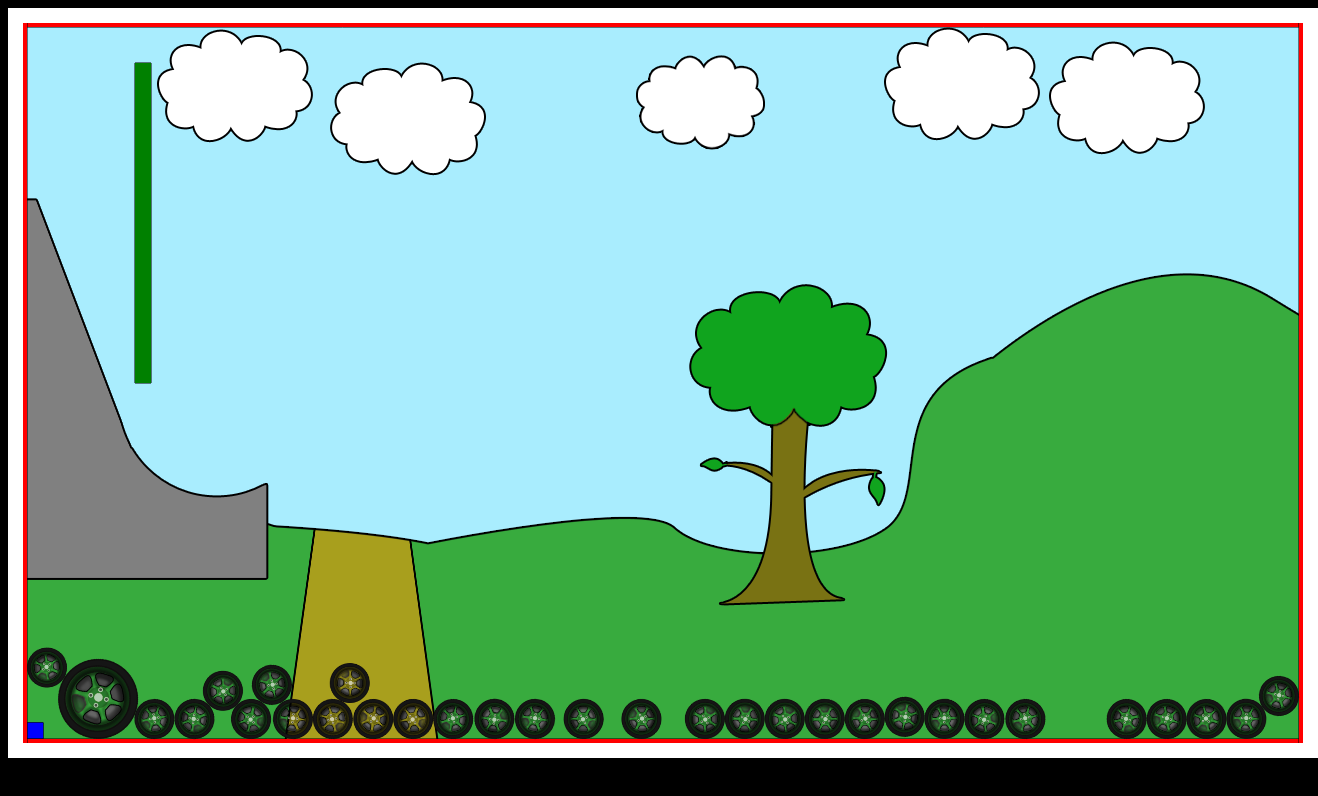
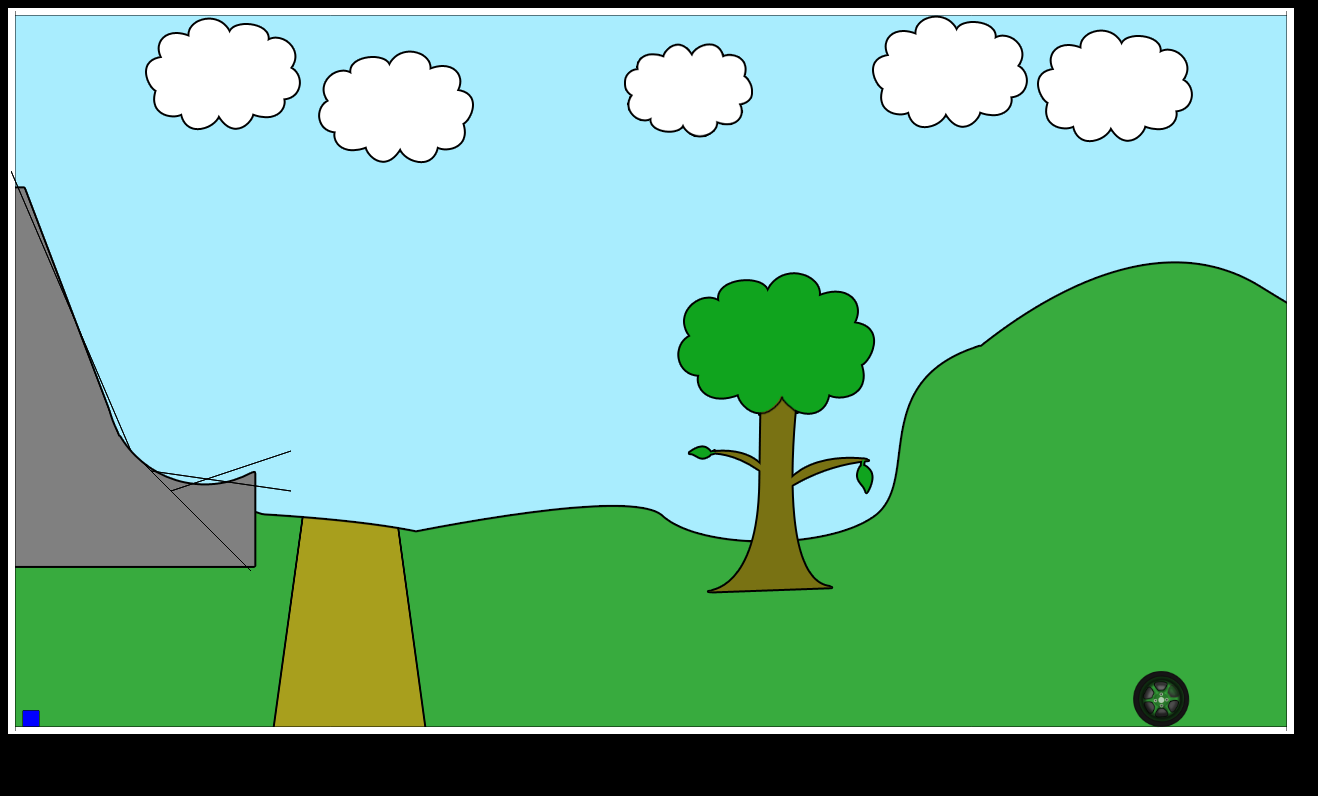
Before and after one commit to frecar/recyclone, a plain HTML site: page index.html in a window 1280 px wide. Shown: the whole page, 1318 px wide, since content can reach past the window. Drawn offline with Linux system fonts and the light colour scheme.

Commit message:
add slope

```diff
--- a/game.js
+++ b/game.js
@@ -94,8 +94,8 @@
     var groundTemplate = {
         name: 'ground',
         type: 'static',
-        height: .1,
-        color: 'red'
+        height: 0.1,
+        color: 'white'
     };
 
     //Wall of heaven
@@ -112,56 +112,71 @@
 
     world.createEntity(
         {
-            width: 0.2,
-            //shape: "square",
+            shape: "polygon",
             type: "static",
-            fixedRotation: false,
-            rotation: 70,
-            x: 3,
-            y: 5,
-            height: 4,
-            color: 'green'
+            points: [
+                {x: 0, y: 4},
+                {x: 3, y: 11}
+            ],
+            rotation: 120,
+            x: 0,
+            y: 0,
+            friction: 0.1
         });
+
+    world.createEntity(
+        {
+            shape: "polygon",
+            type: "static",
+            points: [
+                {x: 3, y: 11},
+                {x: 6, y: 14}
+            ],
+            rotation: 120,
+            x: 0,
+            y: 0,
+            friction: 0
+        });
+
+    world.createEntity(
+        {
+            shape: "polygon",
+            type: "static",
+            points: [
+                {x: 3.5, y: 11.5},
+                {x: 7, y: 12}
+            ],
+            rotation: 120,
+            x: 0,
+            y: 0,
+            friction: 0
+        });
+
+    world.createEntity(
+        {
+            shape: "polygon",
+            type: "static",
+            points: [
+                {x: 4, y: 12},
+                {x: 7, y: 11}
+            ],
+            rotation: 120,
+            x: 0,
+            y: 0,
+            friction: 0
+        });
+
 
     world.createEntity({
         name: 'circle',
         shape: 'circle',
-        radius: 1,
-        x: 1,
-        y: 3,
-        density: .5,
+        radius: 0.7,
+        x: 0,
+        y: 1,
+        density: 1,
+        friction: 1,
         image: 'wheel.png',
         imageStretchToFit: true
     });
 
-    for(var i=0; i < 15; i++) {
-
-        world.createEntity({
-            name: 'circle',
-            shape: 'circle',
-            radius: 0.5,
-            x: i + 0.3,
-            y: 0.2 + i,
-            density: .5,
-            image: 'wheel.png',
-            imageStretchToFit: true
-        });
-
-        world.createEntity({
-            name: 'circle',
-            shape: 'circle',
-            radius: 0.5,
-            x: 15 + i,
-            y: 15 - 0.2 - i,
-            density: .5,
-            image: 'wheel.png',
-            imageStretchToFit: true
-        });
-
-
-
-    }
-
-
-
 })();
--- a/index.html
+++ b/index.html
@@ -10,7 +10,7 @@
 
         canvas {
             background-image: url('bg.png');
-            border: 15px solid white;
+            border: 3px solid white;
         }
     </style>
 
@@ -22,6 +22,8 @@
     <canvas id="bbdemo" width="1280px" height="720px"></canvas>
 </div>
 
+<!--http://ongamestart-2011-box2d.appspot.com/#33-->
+
 <script src="box2dweb.js"></script>
 <script src="boxbox.js"></script>
 <script src="game.js"></script>
```
